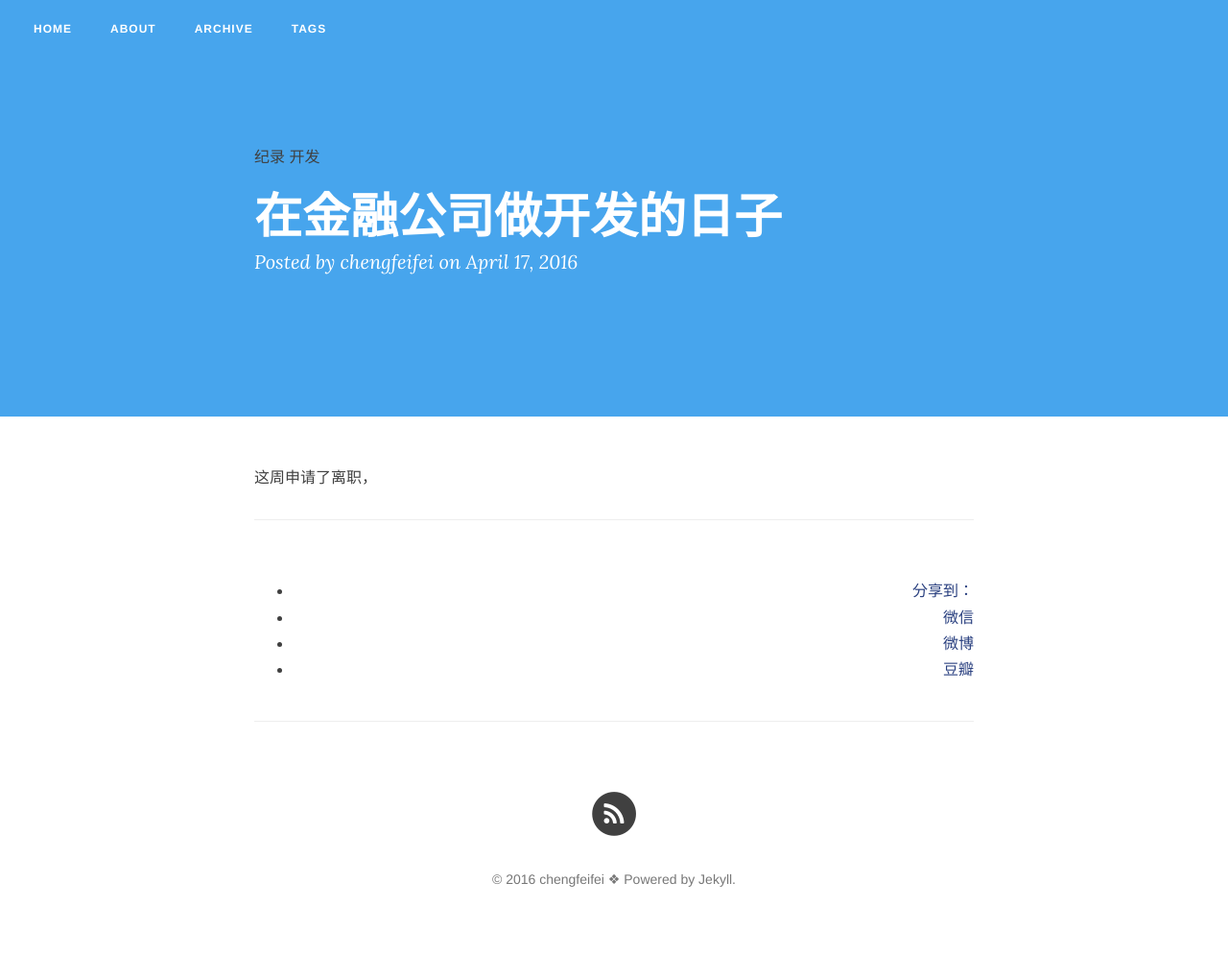
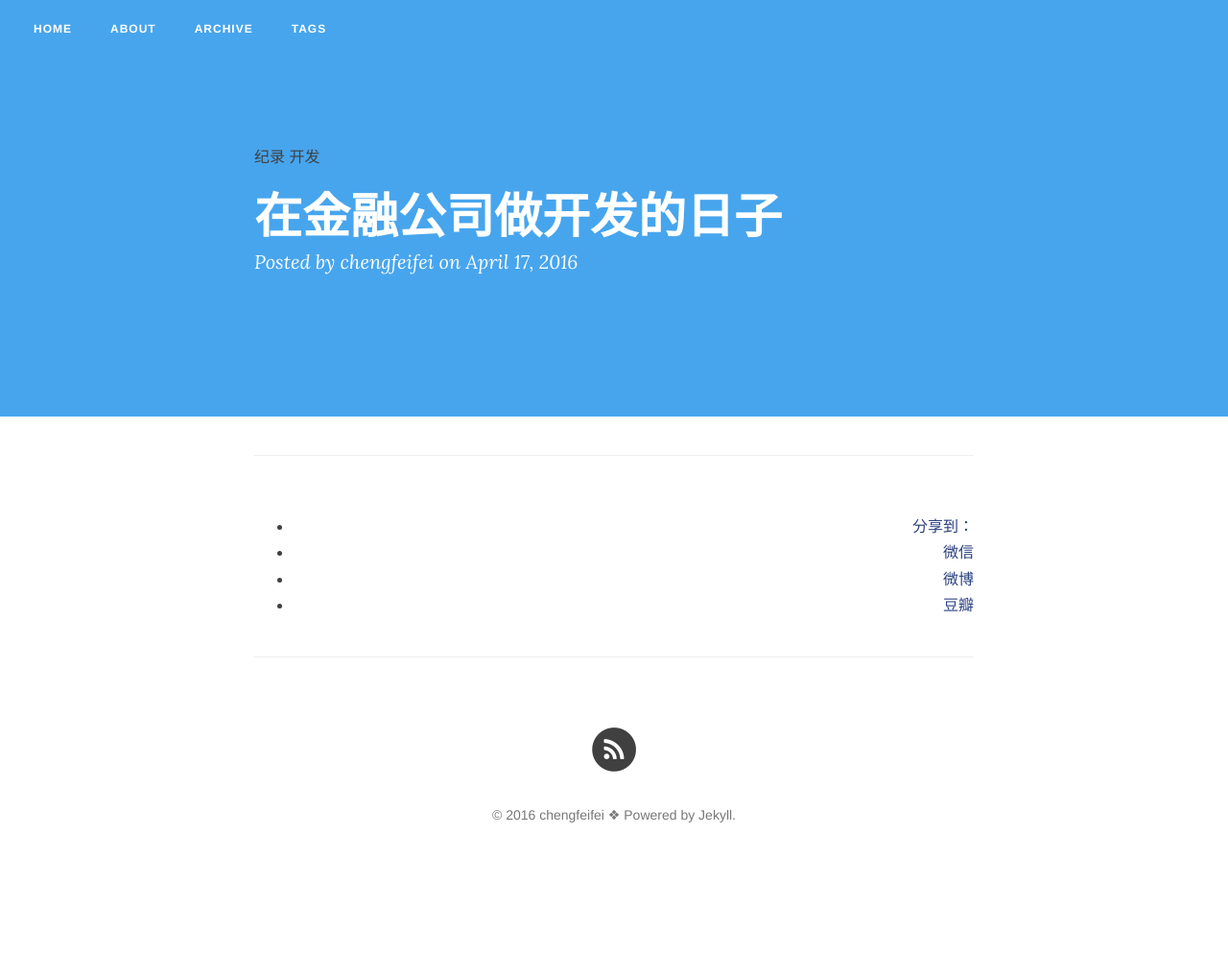
Before and after one commit to chengfeifei/chengfeifei.github.io, a Jekyll site: the page built from _posts/2016-04-17-develop-years.md, in a window 1280 px wide. Shown: the whole page at 96% size. Built offline with Jekyll 4.4.1, drawn with Linux system fonts in a browser that asks for light colours; nearby versions of some CDN libraries; comment, search, counter and statistics services are not loaded; after the commit the page ends 927 px from its top, so only the background shows below that.

Commit message:
image edit

```diff
--- a/_posts/2016-04-17-develop-years.md
+++ b/_posts/2016-04-17-develop-years.md
@@ -7,5 +7,3 @@ tags: [纪录,开发]
 description: 今天下午临时定下要出差。已抵浙江，刚刚安顿。明天一早出发，不便多写。但会在工作之余尽量写。写不是义务，写本身就是写的报酬。
 
 ---
-
-这周申请了离职，
```
Also changed, not shown: img/twitter.jpg.
